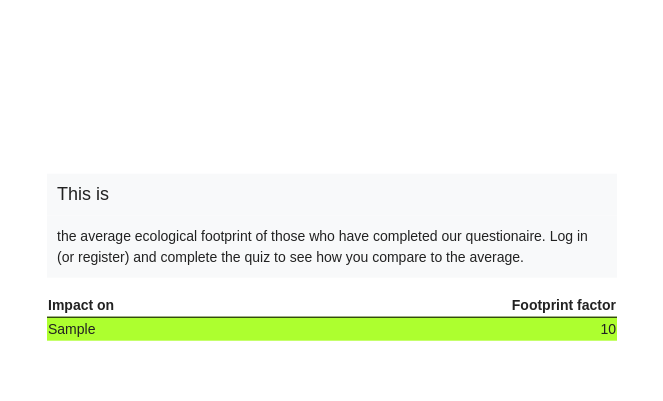
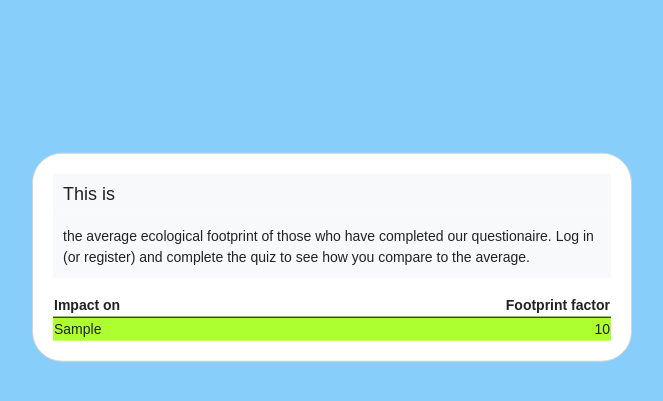
Before and after one commit to peter-sari/my-footprint, a Flask app: page / in a window 1280 px wide. Shown: the part 63-464 px from the top of the page, without its empty margins (308-971 px from the left). Run offline with Flask 2, Linux system fonts and the light colour scheme; a database or web service that is not in the repository returns one stand-in record (values such as "Sample title"); data that the repository does not hold is empty; some libraries are stand-ins or nearby versions.

Commit message:
Update styles.css

```diff
--- a/static/styles.css
+++ b/static/styles.css
@@ -2,6 +2,7 @@ body {
   font-size: 14px;
   font-family: arial, sans-serif;
   color: #222;
+  background-color: lightskyblue;
 }
 
 textarea:focus,
@@ -14,6 +15,7 @@ input:focus {
 }
 
 .container {
+  background-color: white;
   position: absolute;
   top: 40%;
   left: 50%;
@@ -23,6 +25,9 @@ input:focus {
   transform: translate(-50%, -50%);
   width: 80%;
   max-width: 600px;
+  border: 0.5px solid lightgrey;
+  border-radius: 30px;
+  padding: 20px 20px 20px 20px;
 }
 
 input[type="text"],
```
